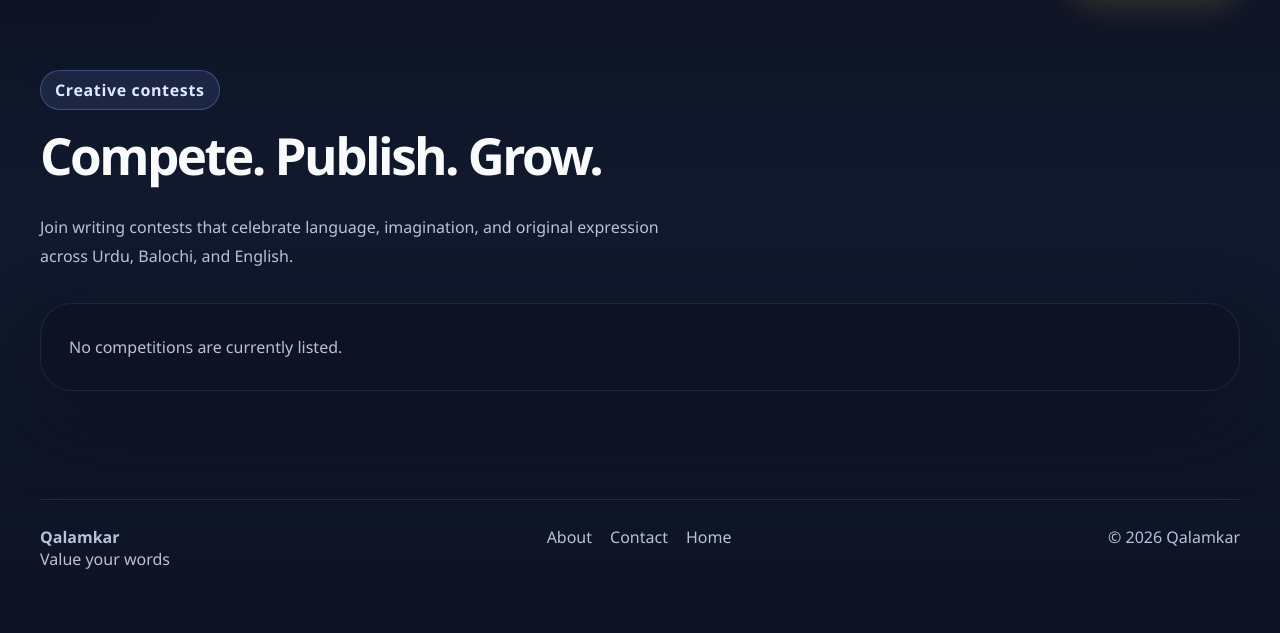
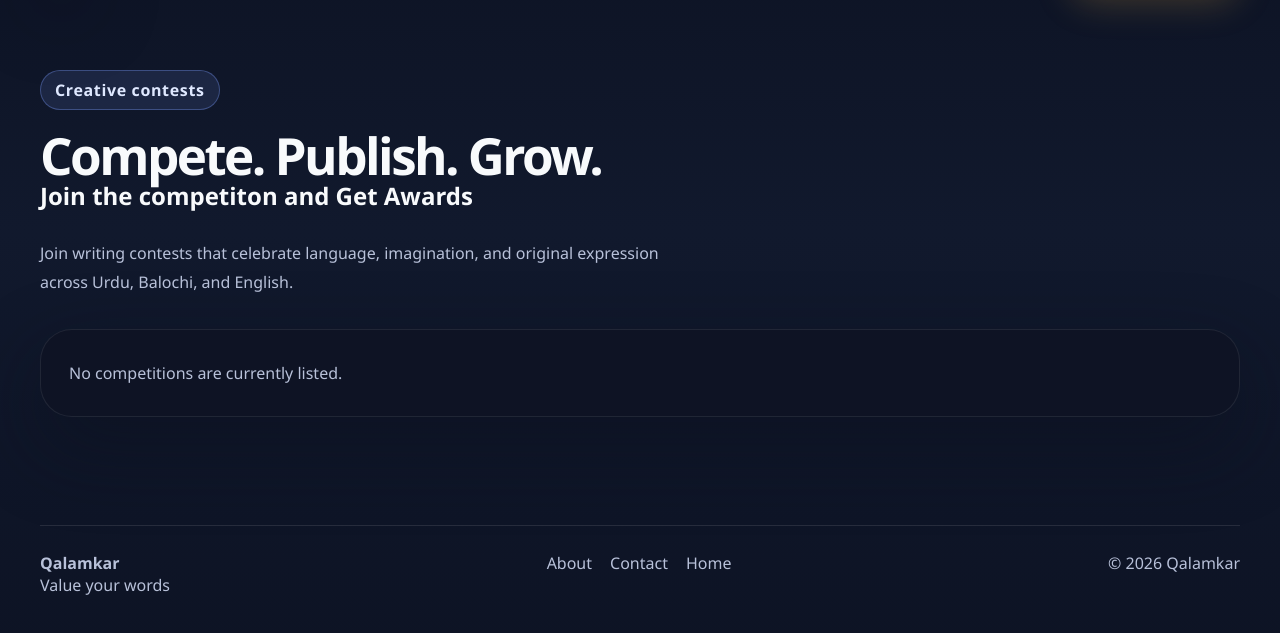
Before and after one commit to ImrooBaloc/ImrooBaloc, a website built with Vite: page competitions.html in a window 1280 px wide. Shown: the part 83-716 px from the top of the page. Built offline with nearby package versions, Linux system fonts and the light colour scheme.

Commit message:
Add files via upload

```diff
--- a/competitions.html
+++ b/competitions.html
@@ -35,6 +35,7 @@
           <div>
             <span class="eyebrow">Creative contests</span>
             <h1>Compete. Publish. Grow.</h1>
+            <H2>Join the competiton and Get Awards</H2>
           </div>
           <p>Join writing contests that celebrate language, imagination, and original expression across Urdu, Balochi, and English.</p>
         </div>
```
